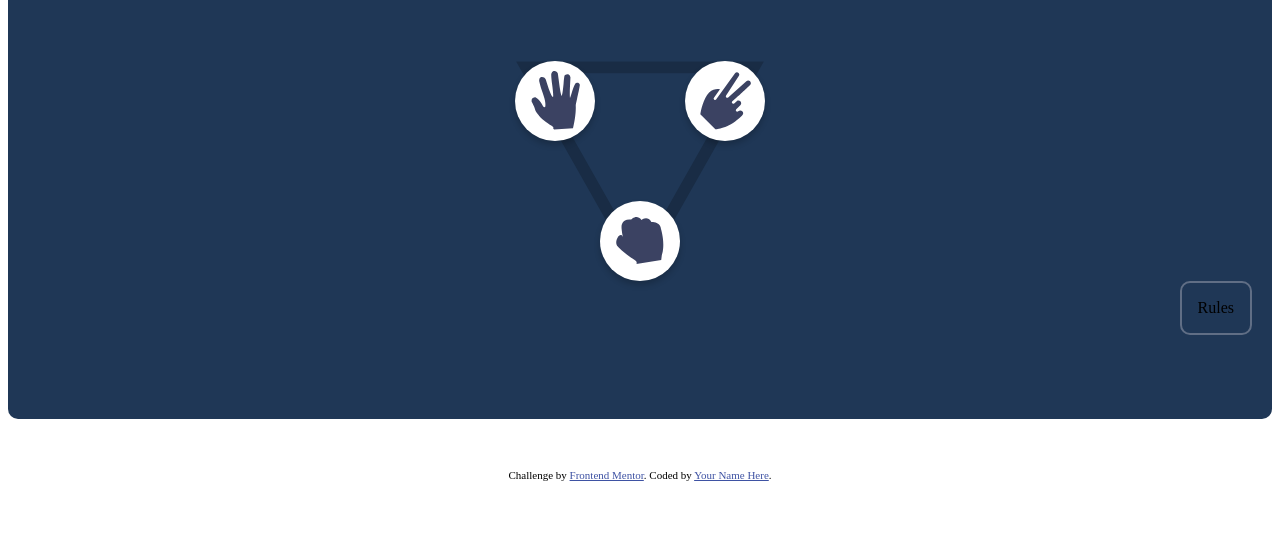
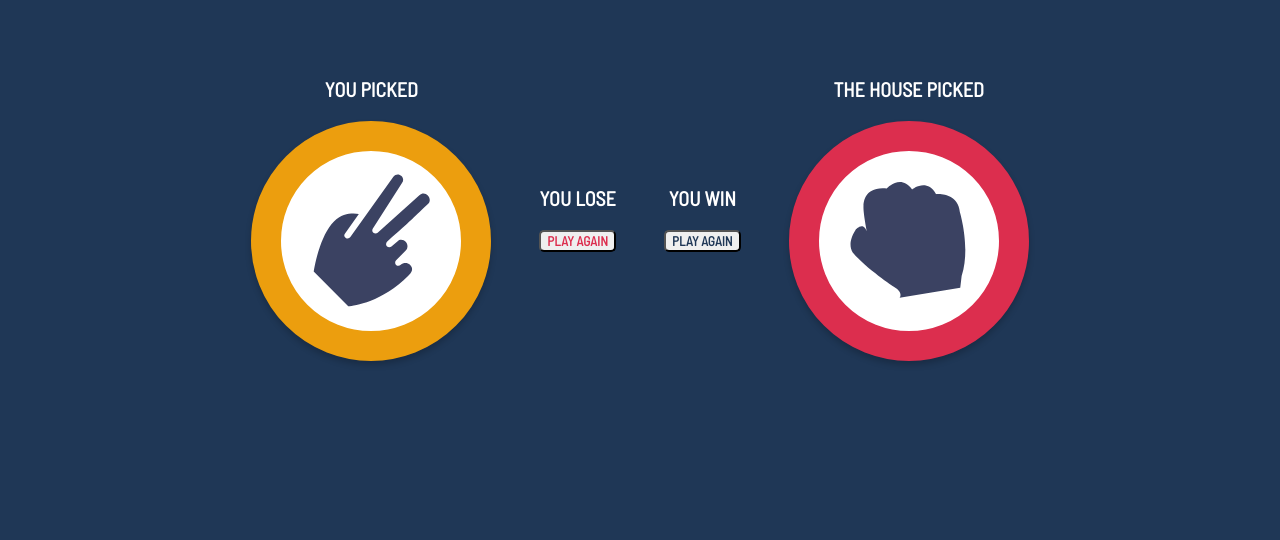
Before and after one commit to DeborahOlaboye/RockPaperScissorsGame, a plain HTML site: page index.html in a window 1280 px wide. Shown: the part 260-800 px from the top of the page. Drawn offline with Linux system fonts and the light colour scheme.

Commit message:
style.css and index.html modified

```diff
--- a/index.html
+++ b/index.html
@@ -12,25 +12,9 @@
   <title>Frontend Mentor | Rock, Paper, Scissors</title>
 
 
-  You Picked
-  The House Picked
-
-  You Win
-  You Lose
-
-  Play Again
-
-  <!-- Feel free to remove these styles or customise in your own stylesheet 👍 -->
-  <style>
-    .attribution { font-size: 11px; text-align: center; }
-    .attribution a { color: hsl(228, 45%, 44%); }
-  </style>
 </head>
 <body>
-    <div>
-
-    </div>
-    <div class="game-container">
+    <div class="step1-game">
         <div class="game_header">
             <div><h1>Rock <p>Paper</p> Scissors</h1></div>
             <div class="score-board">
@@ -47,11 +31,59 @@
     <div class="rules">Rules</div>
     </div>
 
+    <div class="step4-game">
+        <div class="game_header">
+            <div class="header"><h1>Rock <p>Paper</p> Scissors</h1></div>
+            <div class="score-board">
+                <span>Score</span>
+                <span class="score" id="score">0</span>
+            </div>
+        </div>
+        <div class="current_choice_container">
+            <div>
+                <p class="pick">You Picked</p>
+                <button class="current_choice" data-choice="scissors"><img src="images/icon-scissors.svg" alt="paper"></button>
+            </div>
+            <div id="lose" class="result">
+                <p class="pick">You Lose</p>
+                <button class="lose-play">Play Again</button>
+            </div>
+            <div id="win" class="result">
+                <p class="pick">You Win</p>
+                <button class="win-play">Play Again</button>
+            </div>
+            <div>
+                <p class="pick">The House Picked</p>
+                <button class="current_choice" data-choice="rock"><img src="images/icon-rock.svg" alt="rock"></button>
+            </div>
+        </div>
+    </div>
+
+    <div class="step3-game">
+        <div class="game_header">
+            <div class="header"><h1>Rock <p>Paper</p> Scissors</h1></div>
+            <div class="score-board">
+                <span>Score</span>
+                <span class="score" id="score">0</span>
+            </div>
+        </div>
+        <div class="current_choice_container">
+            <div>
+                <p class="pick">You Picked</p>
+                <button class="current_choice" data-choice="scissors"><img src="images/icon-scissors.svg" alt="paper"></button>
+            </div>
+            <div>
+                <p class="pick">The House Picked</p>
+                <button class="current_choice" data-choice="rock"><img src="images/icon-rock.svg" alt="rock"></button>
+            </div>
+        </div>
+    <div class="rules">Rules</div>
+    </div>
 
 
-    <div class="attribution">
-    Challenge by <a href="https://www.frontendmentor.io?ref=challenge" target="_blank">Frontend Mentor</a>.
-    Coded by <a href="#">Your Name Here</a>.
-  </div>
+
+
+
+
 </body>
 </html>
--- a/style.css
+++ b/style.css
@@ -1,13 +1,13 @@
 :root {
-    --clr-background: hsl(214, 47%, 23%) to hsl(237, 49%, 15%);
+    --clr-background: hsl(214, 47%, 23%);
     --clr-dark-text :hsl(229, 25%, 31%);
     --clr-score-text: hsl(229, 64%, 46%);
     --clr-header-outline : hsl(217, 16%, 45%);
-    --clr-scissors : hsl(39, 89%, 49%) to hsl(40, 84%, 53%);
-    --clr-paper: hsl(230, 89%, 62%) to hsl(230, 89%, 65%);
-    --clr-rock: hsl(349, 71%, 52%) to hsl(349, 70%, 56%);
-    --clr-lizard: hsl(261, 73%, 60%) to hsl(261, 72%, 63%);
-    --clr-spock: hsl(189, 59%, 53%) to hsl(189, 58%, 57%);
+    --clr-scissors : hsl(39, 89%, 49%);
+    --clr-paper: hsl(230, 89%, 62%);
+    --clr-rock: hsl(349, 71%, 52%);
+    --clr-lizard: hsl(261, 73%, 60%);
+    --clr-spock: hsl(189, 59%, 53%);
 
     --ff-base: "Barlow Semi Condensed";
 
@@ -16,7 +16,7 @@
 }
 
 body {
-    background-color: hsl(214, 47%, 23%) to hsl(237, 49%, 15%);
+    background-color: hsl(214, 47%, 23%);
 }
 .game_header {
     display: flex;
@@ -27,33 +27,129 @@ body {
     border-radius: 10px;
     margin-bottom: 4rem;
     width: 70%;
+    padding: 1rem;
 }
 
-.game-container {
-    max-width: 85.375rem;
-    height: auto;
-    margin: 50px auto;
-    padding: 20px;
-    background-color: hsl(214, 47%, 23%);
-    border-radius: 10px;
+
+.step1-game {
+    max-width: 100%;
+    height: 100%;
+    padding: 1.25rem;
     display: flex;
     flex-direction: column;
     justify-content: center;
     align-items: center;
+    display: none;
 }
 
-.game-container h1 {
+.step4-game {
+    max-width: 100%;
+    height: 100%;
+    padding: 1.25rem;
+    display: flex;
+    flex-direction: column;
+    justify-content: center;
+    align-items: center;
+    /* display: none; */
+}
+
+
+.header {
     color: white;
     text-transform: uppercase;
     font-family: var(--ff-base);
 }
 
-.game-container h1 p {
+.header h1 p {
     margin: 0;
     padding: 0;
     display: block;
 }
+.result {
+    display: none;
+}
 
+.lose-play {
+    color: var(--clr-rock);
+    text-transform: uppercase;
+    font-family: var(--ff-base);
+    font-weight: var(--fw-bold);
+    text-align: center;
+    cursor: pointer;
+    border-radius: 5px;
+}
+
+.win-play {
+    color: var(--clr-background);
+    text-transform: uppercase;
+    font-family: var(--ff-base);
+    font-weight: var(--fw-bold);
+    text-align: center;
+    cursor: pointer;
+    border-radius: 5px;
+}
+
+.step3-game {
+    max-width: 100%;
+    height: 100%;
+    padding: 1.25rem;
+    display: flex;
+    flex-direction: column;
+    justify-content: center;
+    align-items: center;
+    display: none;
+}
+.current_choice {
+    width: 15rem;
+    height: 15rem;
+    border-radius: 50%;
+    background-color: white;
+    display: flex;
+    justify-content: center;
+    align-items: center;
+    cursor: pointer;
+    box-shadow: 0 4px 6px rgba(0, 0, 0, 0.2);
+    border: 30px solid;
+}
+.pick {
+    font-family: var(--ff-base);
+    font-weight: var(--fw-bold);
+    text-transform: uppercase;
+    color: white;
+    font-size: 1.25rem;
+}
+.current_choice_container {
+    display: flex;
+    flex-direction: row;
+    justify-content: center;
+    align-items: center;
+    margin-top: 2rem;
+    gap: 3rem;
+    text-align: center;
+}
+
+.current_choice_container div {
+    display: flex;
+    flex-direction: column;
+    align-items: center;
+}
+
+.current_choice img {
+    width: 70%;
+    height: auto;
+}
+
+.current_choice[data-choice="rock"] {
+    border-color: var(--clr-rock);
+}
+
+.current_choice[data-choice="paper"] {
+    border-color: var(--clr-paper);
+}
+
+.current_choice[data-choice="scissors"] {
+    border-color: var(--clr-scissors);
+}
 .score-board {
     font-size: 1.5em;
     background-color: white;
@@ -74,20 +170,14 @@ body {
     display: block;
     font-family: var(--ff-base);
     text-transform: uppercase;
+    color: var(--clr-background);
 }
 
 .score {
     font-weight: var(--fw-bold);
+    color: var(--clr-background);
 }
 
-.choices {
-    position: relative;
-    width: 12.5rem;
-    height: 11.25rem;
-    display: flex;
-    justify-content: center;
-    align-items: center;
-}
 
 .choices {
     position: relative;
@@ -103,9 +193,8 @@ body {
 
 .choice {
     position: absolute;
-    width: 5rem;
-    height: 5rem;
-    border: none;
+    width: 10rem;
+    height: 10rem;
     border-radius: 50%;
     background-color: white;
     display: flex;
@@ -113,22 +202,26 @@ body {
     align-items: center;
     cursor: pointer;
     box-shadow: 0 4px 6px rgba(0, 0, 0, 0.2);
+    border: 30px solid;
 }
 
 .choice:nth-child(1) { /* Rock */
     bottom: 0;
     left: 50%;
     transform: translateX(-50%);
+    border-color: var(--clr-rock);
 }
 
 .choice:nth-child(2) { /* Paper */
     top: 0;
     left: 0;
+    border-color: var(--clr-paper);
 }
 
 .choice:nth-child(3) { /* Scissors */
     top: 0;
     right: 0;
+    border-color: var(--clr-scissors);
 }
 
 .choice:hover {
@@ -143,4 +236,8 @@ body {
     border-radius: 10px;
     margin-bottom: 4rem;
     align-self: flex-end;
+    font-family: var(--fw-regular);
+    text-transform: uppercase;
+    font-weight: var(--fw-regular);
+    color: white;
 }
```
